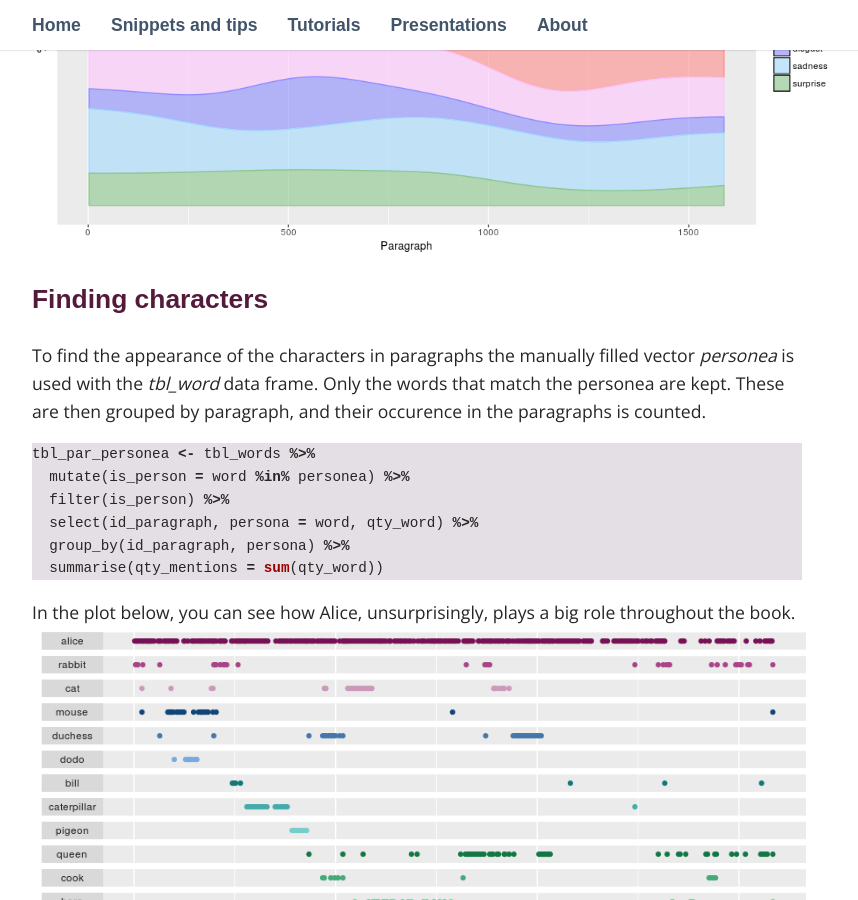
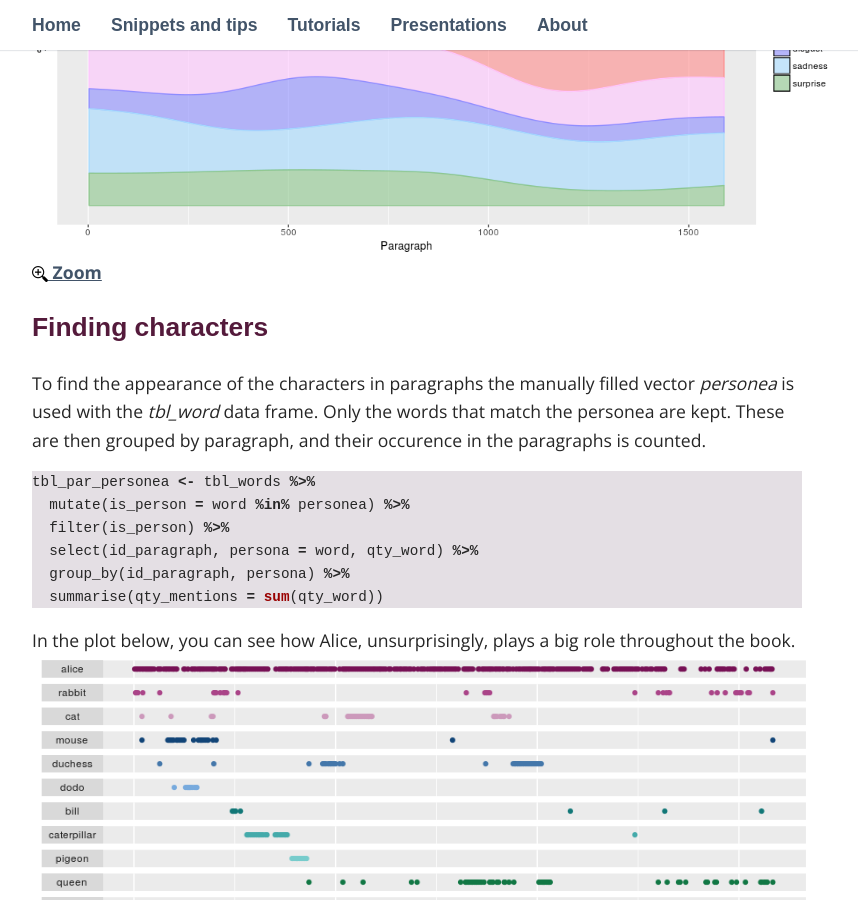
Before and after one commit to mark-me/mark-me.github.io, a Jekyll site: the page built from _pages/tutorials/mining-alices-wonderland/mining-alices-wonderland.md, in a window 1280 px wide and 900 px high, scrolled down 7938 px. Shown: the whole window, without its empty margins (223-1081 px from the left). Built offline with Jekyll 4.4.1, drawn with Linux system fonts in a browser that asks for light colours; some web fonts are replaced.

Commit message:
WordPress migration

````diff
--- a/_pages/tutorials/mining-alices-wonderland/mining-alices-wonderland.md
+++ b/_pages/tutorials/mining-alices-wonderland/mining-alices-wonderland.md
@@ -244,7 +244,9 @@ tbl_par_sentiments <- tbl_words %>%
 ```
 
 When we look at the occurence of sentiments throughout the book, we see that surprise and fear make place for trust. The idea that Alice will get more used to the absurdities of Wonderland the longer she stays there does make sense.
+<a href="/_pages/tutorials/mining-alices-wonderland/sentiment_density.png" target="_blank">
 <img src="/_pages/tutorials/mining-alices-wonderland/sentiment_density.png" alt="Sentiment density" width="820" height="457" align="middle"/>
+<img src="/zoom.png" width="16" height="16" align="center"/> Zoom</a>
 
 ## Finding characters
 
@@ -260,7 +262,9 @@ tbl_par_personea <- tbl_words %>%
 ```
 
 In the plot below, you can see how Alice, unsurprisingly, plays a big role throughout the book.
+<a href="/_pages/tutorials/mining-alices-wonderland/person_appearance.png" target="_blank">
 <img src="/_pages/tutorials/mining-alices-wonderland/person_appearance.png" alt="Character appearance" width="780" height="465" align="middle"/>
+<img src="/zoom.png" width="16" height="16" align="center"/> Zoom</a>
 
 ## Combining persons and sentiments
 
@@ -319,7 +323,7 @@ ggrepel Stacking plots
 
 <a href="/_pages/tutorials/mining-alices-wonderland/sentiment-wheels.png" target="_blank">
 <img src="/_pages/tutorials/mining-alices-wonderland/sentiment-wheels.png" alt="Sentiment profile" width="780" height="397" align="center"/>
-<img src="/zoom.png" width="16" height="16" align="center"/>Zoom</a>
+<img src="/zoom.png" width="16" height="16" align="center"/> Zoom</a>
 
 
 ## And a stupid version
````
